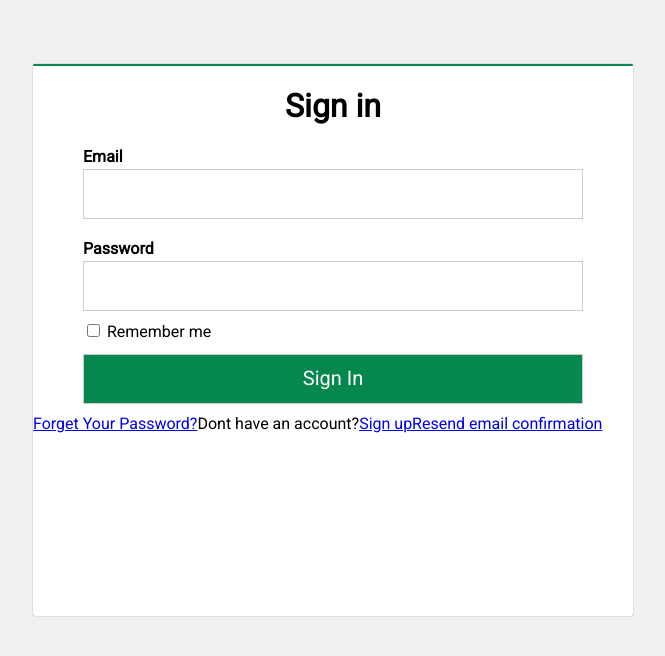
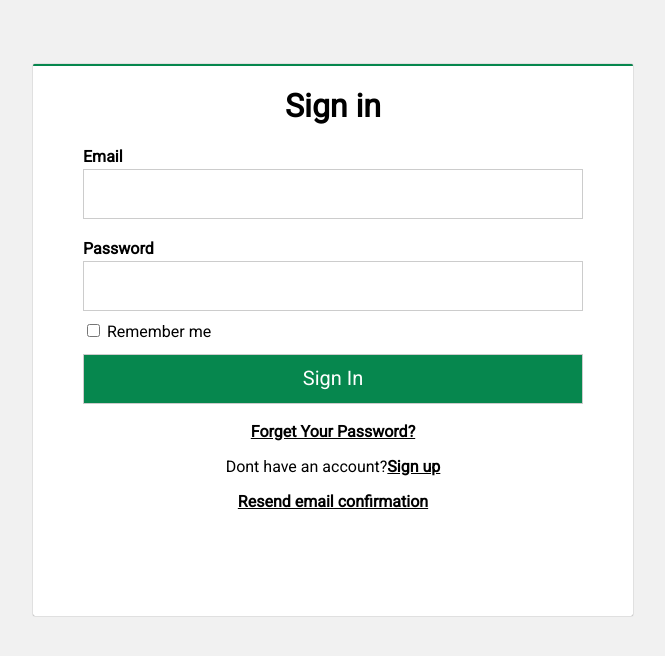
Before and after one commit to abdulfakhri/dfpractice, a React (Create React App) app: page / in a window 1280 px wide. Shown: the top 656 px of the page, without its empty margins (315-980 px from the left). Built offline with nearby package versions, Linux system fonts and the light colour scheme.

Commit message:
page layout styling completed

```diff
--- a/src/App.scss
+++ b/src/App.scss
@@ -125,6 +125,32 @@ button {
   box-sizing: border-box;
   margin:auto;
 }
+//login button hover behavior styling
+button:hover {
+  cursor: $cursor;
+  $background: #06874e;
+  background-color: $background;
+  $textColor: rgb(70, 153, 179);
+  color: $textColor;
+}
+
+//form links  anchor tag styling
+a {
+
+  $font-weight: bold;
+  font-weight: $font-weight;
+  color: $textColor;
+}
+
+//form links to signup,remeberme and resend email text styling
+span {
+  $display: block;
+  display: $display;
+  align-items: $align-items;
+  text-align: $text-align;
+  padding: 0.5em;
+
+}
 
 /*to make the page responsive for devices with different screen size */
 @media screen and (max-width: 640px) and (min-width: 360px),
```
